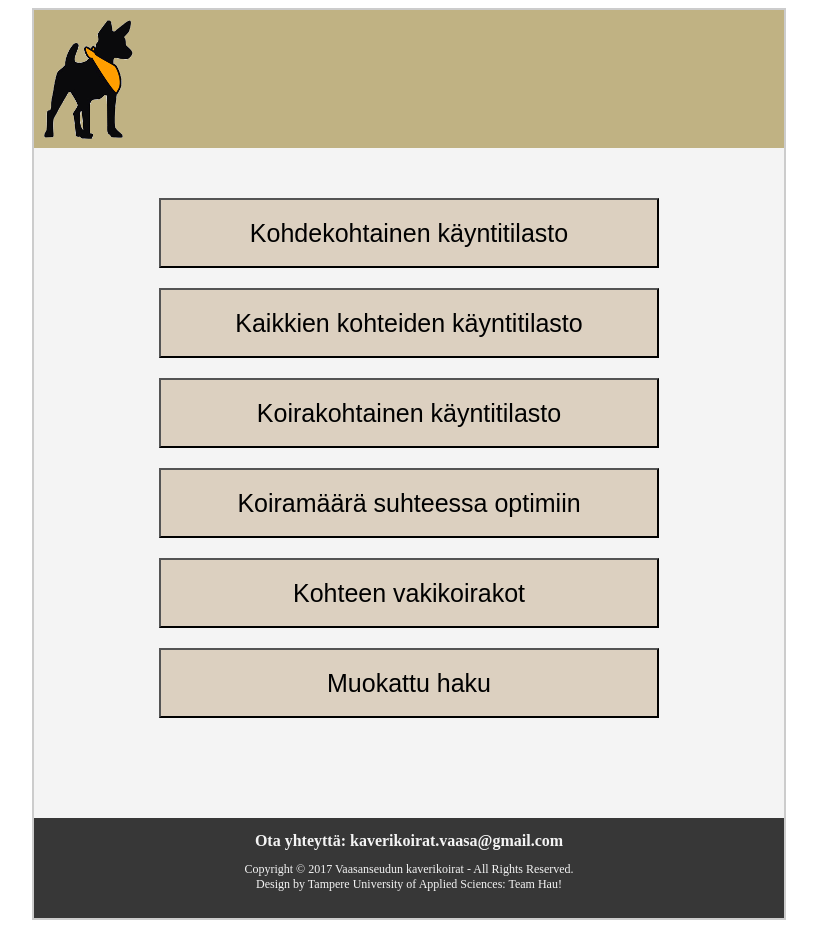
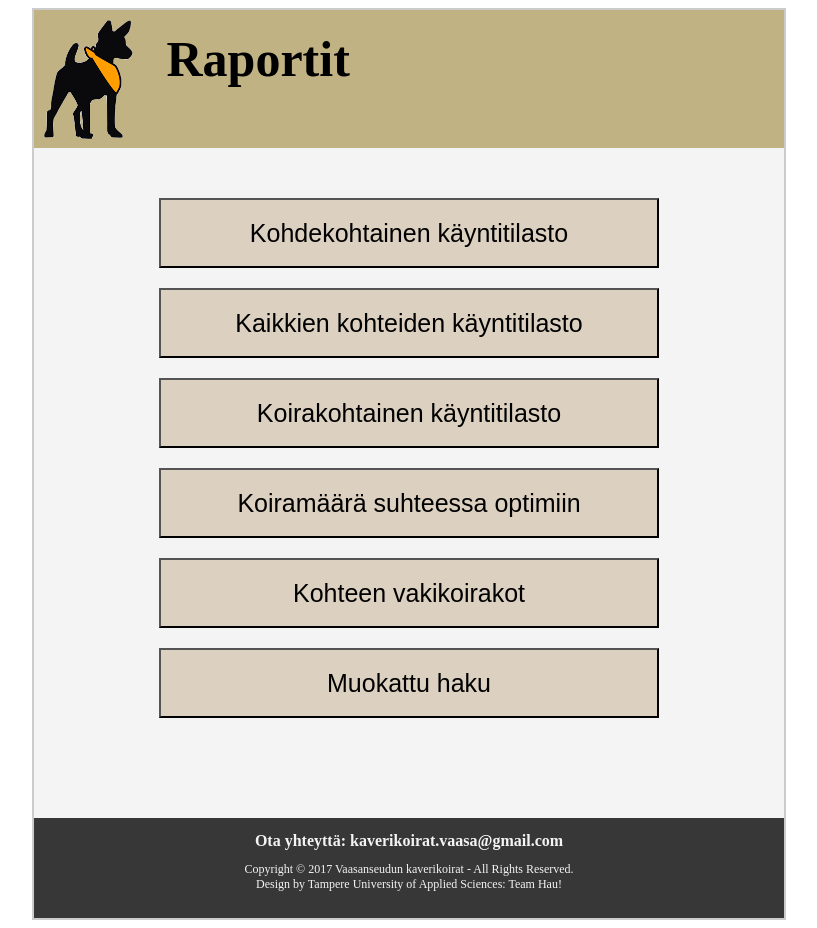
Before and after one commit to raumanm/ProjectHau, an Angular app in the folder frontend/angulartest-app/: page /report in a window 1280 px wide. Shown: the whole page, without its empty margins (231-1048 px from the left). Built offline with nearby package versions, Linux system fonts and the light colour scheme.

Commit message:
Add title texts for both report and search pages

```diff
--- a/frontend/angulartest-app/src/app/report.component/report.component.ts
+++ b/frontend/angulartest-app/src/app/report.component/report.component.ts
@@ -1,4 +1,6 @@
 import { Component } from '@angular/core';
+
+import { AppComponent } from 'app/app.component';
 
 @Component({
 moduleId: module.id,
@@ -6,4 +8,9 @@ moduleId: module.id,
     templateUrl: './report.component.html',
     styleUrls: ['../stylesheets/style.css']
 })
-export class ReportComponent  {}
+export class ReportComponent  {
+
+    constructor(appComponent: AppComponent) {
+        appComponent.titleText = "Raportit";
+    }
+}
--- a/frontend/angulartest-app/src/app/search.component/search.component.ts
+++ b/frontend/angulartest-app/src/app/search.component/search.component.ts
@@ -1,4 +1,6 @@
 import { Component } from '@angular/core';
+
+import { AppComponent } from 'app/app.component';
 
 @Component({
 moduleId: module.id,
@@ -6,4 +8,9 @@ moduleId: module.id,
     templateUrl: './search.component.html',
     styleUrls: ['../stylesheets/style.css']
 })
-export class SearchComponent {}
+export class SearchComponent {
+
+    constructor(appComponent: AppComponent) {
+        appComponent.titleText = "Haku";
+    }
+}
```
